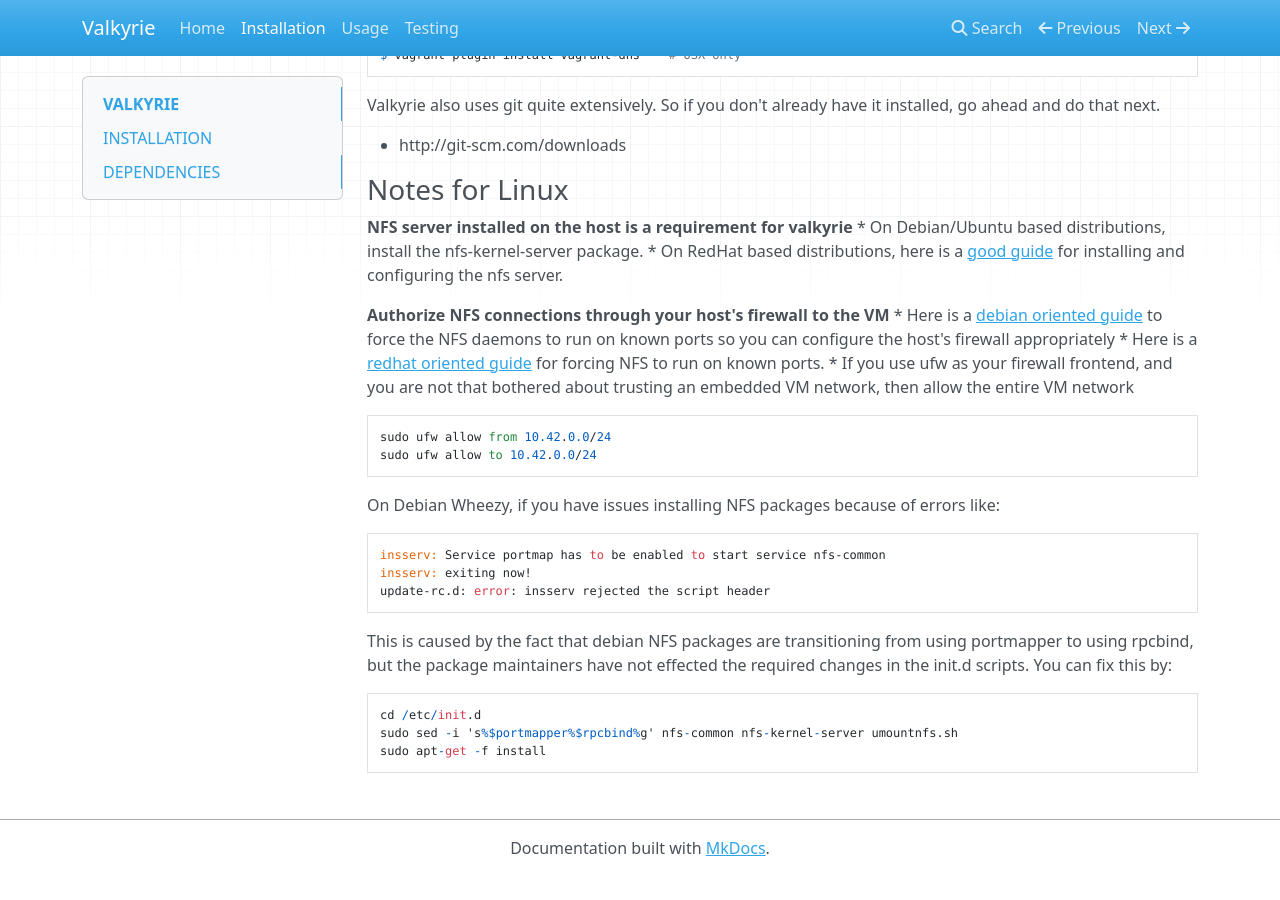
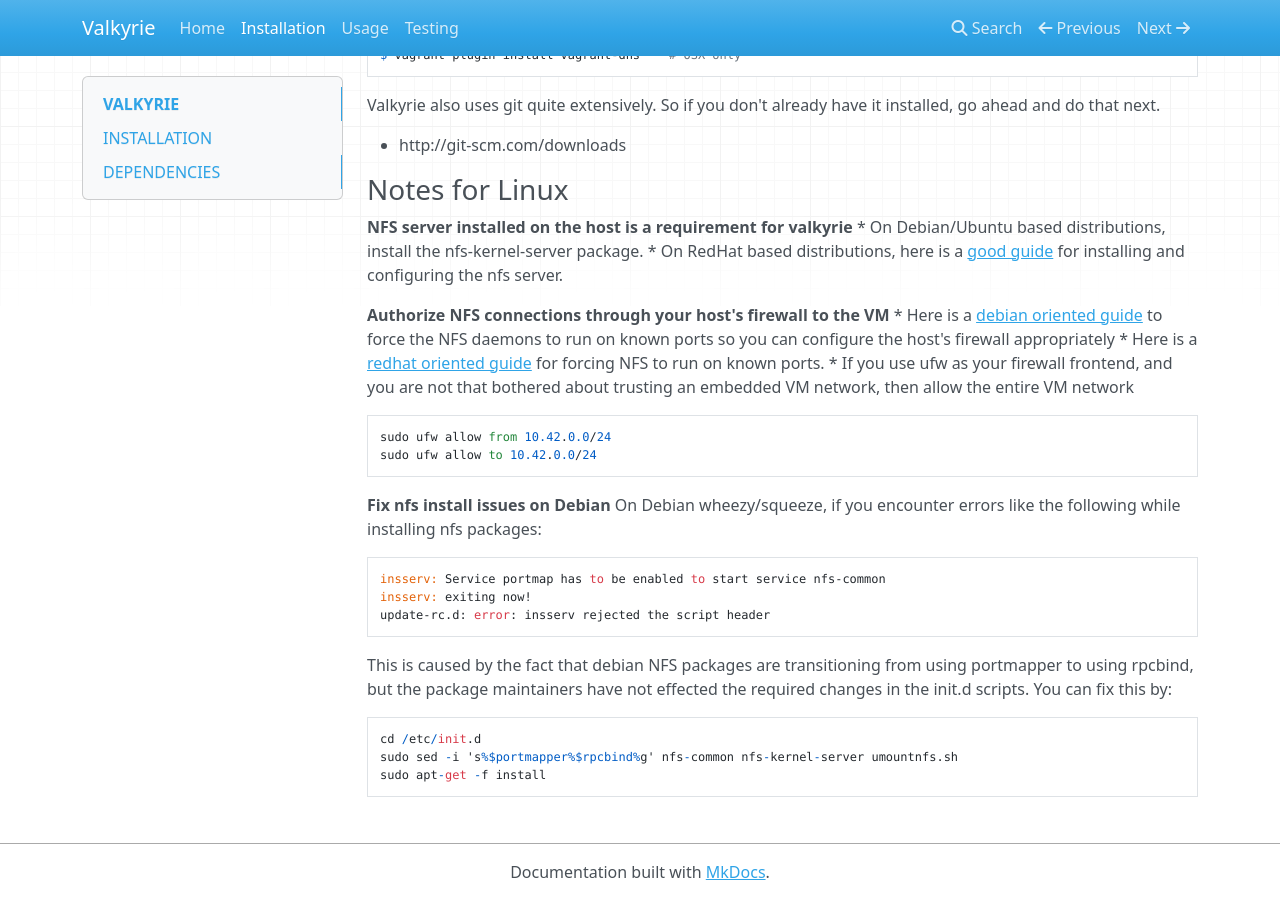
Before and after one commit to GetValkyrie/valkyrie-docs, an MkDocs documentation site: the page built from docs/installation.md, in a window 1280 px wide and 900 px high, scrolled down 696 px. Built offline with MkDocs 1.6.1, drawn with Linux system fonts in a browser that asks for light colours; nearby versions of some CDN libraries; old or Windows-style settings are respelled for this version of MkDocs; before the commit the page ends 1572 px from its top, so only the background shows below that.

Commit message:
More tidying up

````diff
--- a/docs/installation.md
+++ b/docs/installation.md
@@ -54,7 +54,8 @@
 sudo ufw allow from 10.42.0.0/24
 sudo ufw allow to 10.42.0.0/24
 ```
-On Debian Wheezy, if you have issues installing NFS packages because of errors like:
+**Fix nfs install issues on Debian**
+On Debian wheezy/squeeze, if you encounter errors like the following while installing nfs packages:
 ```
 insserv: Service portmap has to be enabled to start service nfs-common
 insserv: exiting now!
````
